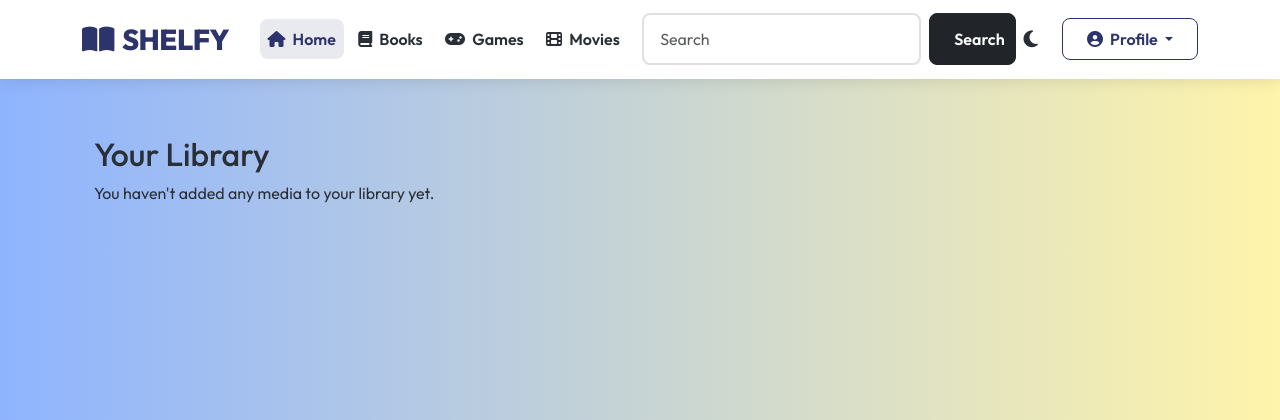
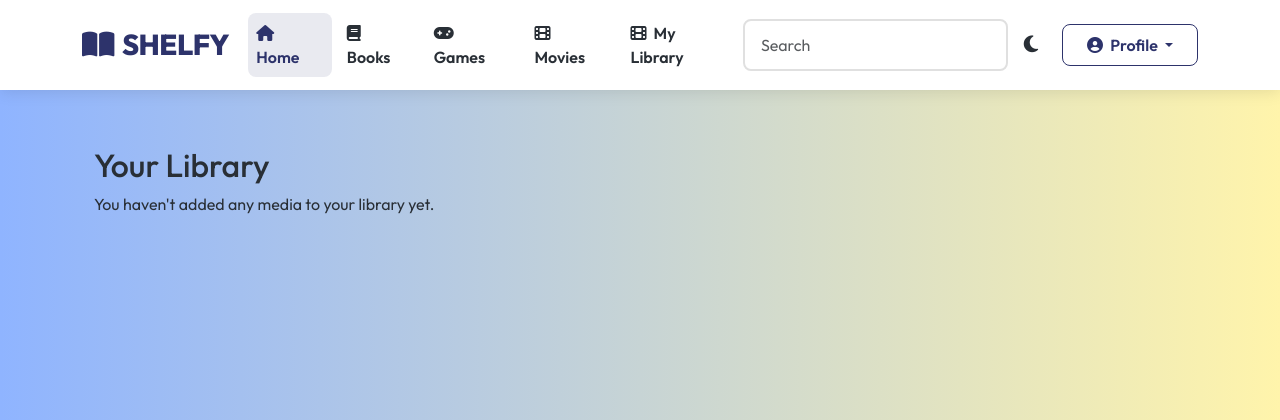
Before and after one commit to gregdemesa/CSCI42-Shelfy, a Django app: page /library/ in a window 1280 px wide. Shown: the top 420 px of the page. Run offline with Django 5.2, Linux system fonts and the light colour scheme; the visitor is signed in with stand-in values (Sample User, id 1).

Commit message:
minor edits to front-end based on some comments from the pitch

```diff
--- a/shelfy/settings.py
+++ b/shelfy/settings.py
@@ -60,9 +60,9 @@ INSTALLED_APPS = [
     'django.contrib.sessions',
     'django.contrib.messages',
     'django.contrib.staticfiles',
+    'user_library',
     'shelfy',
-    'user_management',
-    'user_library',
+    'user_management'
 ]
 
 MIDDLEWARE = [
--- a/templates/base.html
+++ b/templates/base.html
@@ -550,12 +550,16 @@
                             <i class="fas fa-film me-1"></i> Movies
                         </a>
                     </li>
+                    <li class="nav-item">
+                      <a class="nav-link" href="/library">
+                          <i class="fas fa-film me-1"></i> My Library
+                      </a>
+                  </li>
                 </ul>
 
                 <!-- Search Form -->
                 <form class="d-flex" action="{% url 'media_search' %}" method="get">
                     <input class="form-control me-2" type="search" name="q" placeholder="Search" aria-label="Search">
-                    <button class="btn btn-dark" type="submit">Search</button>
                 </form>
 
                 <!-- Right Side: Auth & Dark Mode -->
--- a/templates/media/media_detail.html
+++ b/templates/media/media_detail.html
@@ -16,7 +16,7 @@
             </div>
 
             <div class="col-md-9">
-                <h1 class="fw-bold mb-1">{{ media.title }}</h1>
+                <h1 class="fw-bold mb-1"> {{ media.title }}</h1>
                 <p class="text-muted mb-1">
                     {% if media.author %}By <strong>{{ media.author }}</strong>{% endif %}
                     {% if media.director %}Directed by <strong>{{ media.director }}</strong>{% endif %}
--- a/templates/user_library/index.html
+++ b/templates/user_library/index.html
@@ -8,13 +8,13 @@
             {% for entry in library %}
                 <div class="col-md-3 mb-4">
                     <div class="card shadow-sm border-0 rounded h-100">
-                        <a  href = "{% url 'media_detail' media_type=entry.media.media_type external_id=entry.media.external_id %}">
+
                             <img src="{{ entry.media.cover_image }}" class="card-img-top rounded-top" alt="{{ entry.media.title }}">
-                        </a>
+
 
                         <div class="card-body d-flex flex-column align-items-center text-center">
-                            <h6 class="card-title fw-bold mb-3">{{ entry.media.title }}</h6>
-
+                            <h6 class="card-title fw-bold mb-3" style="margin-bottom:16px;">{{ entry.media.title }}</h6>
+                            <span style="color: gray; display: block; font-size: 0.9em; margin-top: -16px;">{% if entry.media.media_type == "book" %} Book {% elif entry.media.media_type == "movie" %} Movie {% elif entry.media.media_type == "game" %} Game {%endif%}</span>
                             <!-- inline status edit dropdown -->
                             <form class="status-form mb-3 w-100" data-item-id="{{ entry.id }}">
                                 {% csrf_token %}
--- a/user_library/views.py
+++ b/user_library/views.py
@@ -35,14 +35,11 @@ class AddToLibraryView(LoginRequiredMixin, View):
             defaults=self.fetch_and_format_media(media_type, external_id),
         )
 
-        # check if media is already in user library
-        if not UserLibraryItem.objects.filter(user=request.user, media=media).exists():
-            UserLibraryItem.objects.create(user=request.user, media=media, status="planned")
-            messages.success(request, f"{media.title} has been added to your library!")
-        else:
-            messages.info(request, f"{media.title} is already in your library.")
+        if UserLibraryItem.objects.filter(user=request.user, media=media).exists():
+            return JsonResponse({"success": False, "message": f"{media.title} is already in your library."}, status=400)
 
-        return redirect("user_library:index")  # redirect to library index
+        UserLibraryItem.objects.create(user=request.user, media=media, status="planned")
+        return JsonResponse({"success": True, "message": f"{media.title} has been added to your library!"})
 
     def fetch_and_format_media(self, media_type, external_id):
         media_data = MediaAPIClient.get_media_details(media_type, external_id)
```
